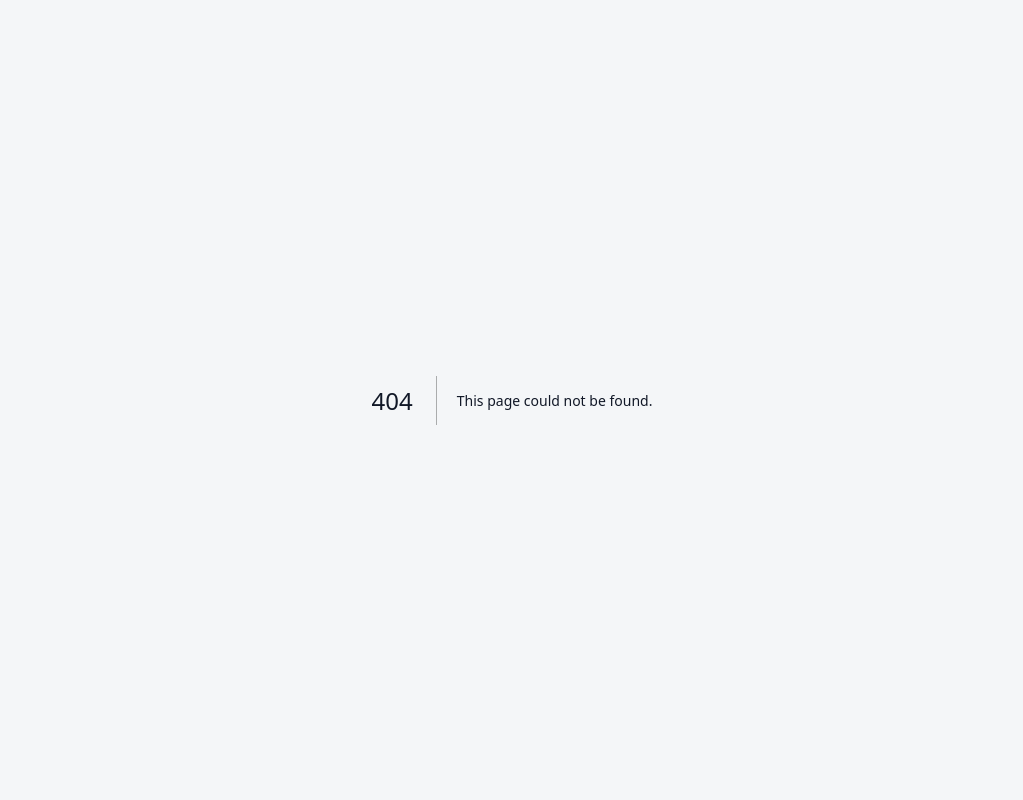
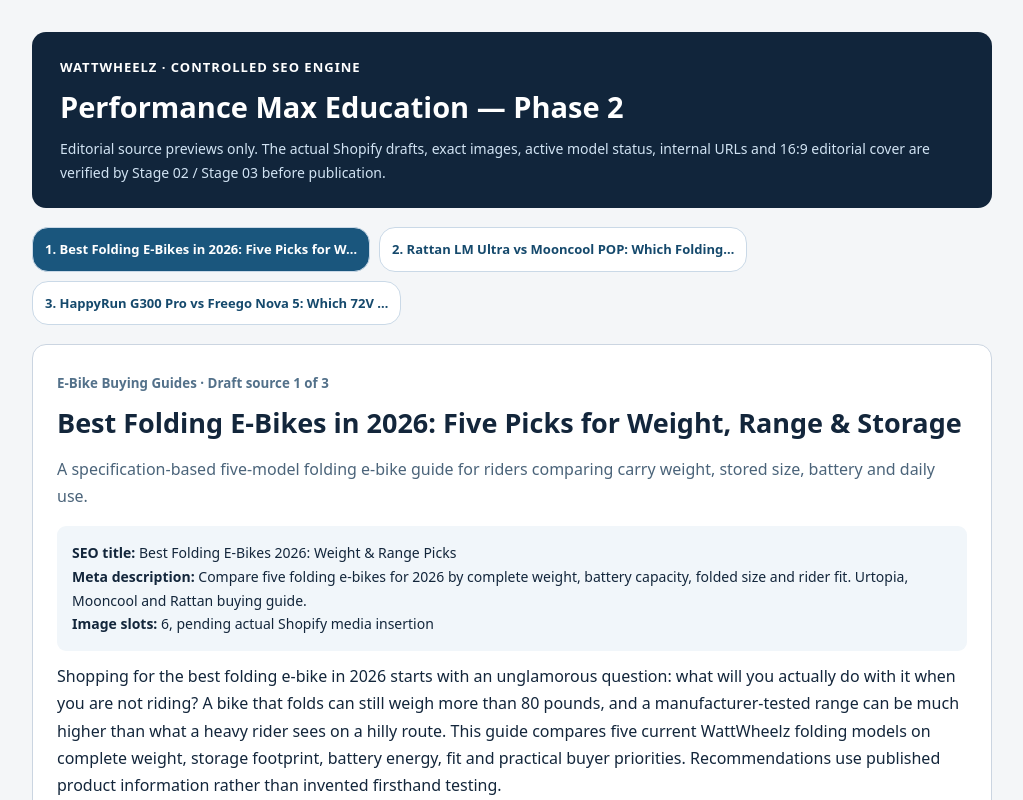
Before and after one commit to HighTicketElites/ecommerce-seo-engine, a Next.js app: page /pmax-phase2-review in a window 1280 px wide. Before the commit this address had no page. Shown: the top 800 px of the page, without its empty margins (128-1151 px from the left). Built offline with nearby package versions, Linux system fonts and the light colour scheme.

Commit message:
Add dedicated read-only Phase 2 article review interface without altering publisher

```diff
--- /dev/null
+++ b/app/pmax-phase2-review/page.js
@@ -0,0 +1,62 @@
+import jobs from '../../data/nov-04-phase2-batch.js';
+
+export const dynamic='force-dynamic';
+export const metadata={title:'WattWheelz SEO — Phase 2 Editorial Review',robots:{index:false,follow:false}};
+const productPages={
+ 'carbon-fold':'https://wattwheelz.com/products/carbon-fold',
+ 'urtopia-carbon-fold-step-thru-ebike':'https://wattwheelz.com/products/urtopia-carbon-fold-step-thru-ebike',
+ 'urtopia-carbon-fold-2-e-bike':'https://wattwheelz.com/products/urtopia-carbon-fold-2-e-bike',
+ 'mooncool-pop-folding-electric-bike':'https://wattwheelz.com/products/mooncool-pop-folding-electric-bike',
+ 'rattan-lm-ultra':'https://wattwheelz.com/products/rattan-lm-ultra',
+ 'happyrun-electric-dirt-bike-g300-pro':'https://wattwheelz.com/products/happyrun-electric-dirt-bike-g300-pro',
+ 'freego-nova5-electric-dirt-bike':'https://wattwheelz.com/products/freego-nova5-electric-dirt-bike',
+ '79bike-falcon-pro':'https://wattwheelz.com/products/79bike-falcon-pro'
+};
+const escapeHtml=value=>String(value??'').replace(/[&<>"']/g,c=>({'&':'&amp;','<':'&lt;','>':'&gt;','"':'&quot;',"'":'&#39;'}[c]));
+function renderPreview(job){
+ const plan=Object.fromEntries((job.image_plan||[]).map(p=>[p[0]+':'+p[1],p]));
+ return job.body.replace(/<!-- IMAGE:([^:]+):(\d+) -->/g,(_,handle,index)=>{
+  const p=plan[handle+':'+index];const url=productPages[handle];
+  if(!p||!url)return '<p style="border:1px solid #eee;padding:12px">Authentic Shopify product image to be inserted after OAuth validation.</p>';
+  return '<figure class="photo-slot"><a href="'+escapeHtml(url)+'" target="_blank" rel="noreferrer">Verify current manufacturer product image: '+escapeHtml(p[2])+'</a><figcaption>'+escapeHtml(p[3])+'</figcaption></figure>';
+ });
+}
+export default async function Review({searchParams}){
+ const p=await searchParams;const n=Number.parseInt(p?.article||'0',10);
+ const selected=Number.isInteger(n)&&n>=0&&n<jobs.length?n:0;
+ const job=jobs[selected],m=job.manifest;
+ return <main style={{fontFamily:'system-ui,Arial,sans-serif',color:'#13263b',maxWidth:960,margin:'32px auto',padding:'0 20px 60px',lineHeight:1.7}}>
+  <header style={{padding:'24px 28px',background:'#11253b',color:'white',borderRadius:14}}>
+   <div style={{fontSize:13,letterSpacing:1,fontWeight:800}}>WATTWHEELZ · CONTROLLED SEO ENGINE</div>
+   <h1 style={{fontSize:29,lineHeight:1.2,margin:'12px 0'}}>Performance Max Education — Phase 2</h1>
+   <p style={{fontSize:14,color:'#d1e3f3',margin:0}}>Editorial source previews only. The actual Shopify drafts, exact images, active model status, internal URLs and 16:9 editorial cover are verified by Stage 02 / Stage 03 before publication.</p>
+  </header>
+  <nav style={{display:'flex',flexWrap:'wrap',gap:9,margin:'19px 0'}}>{jobs.map((j,i)=><a key={j.manifest.handle} href={'/pmax-phase2-review?article='+i} style={{fontSize:13,padding:'10px 12px',border:'1px solid #cad9e7',background:i===selected?'#1a567d':'white',color:i===selected?'white':'#15496c',textDecoration:'none',borderRadius:16,fontWeight:750}}>{i+1}. {j.manifest.title.length>48?j.manifest.title.slice(0,46)+'…':j.manifest.title}</a>)}</nav>
+  <article style={{background:'#fff',border:'1px solid #cbd5e1',borderRadius:14,padding:'24px'}}>
+   <small style={{color:'#53718a',fontWeight:700}}>{m.blog_title} · Draft source {selected+1} of {jobs.length}</small>
+   <h2 style={{fontSize:27,lineHeight:1.25,margin:'10px 0 8px'}}>{m.title}</h2>
+   <p style={{color:'#4b647a'}}>{m.excerpt}</p>
+   <section style={{padding:15,background:'#f1f6fa',borderRadius:9,fontSize:14}}>
+    <div><strong>SEO title:</strong> {m.seo_title}</div>
+    <div><strong>Meta description:</strong> {m.meta_description}</div>
+    <div><strong>Image slots:</strong> {job.image_plan.length}, pending actual Shopify media insertion</div>
+   </section>
+   <div className="ww-review-body" dangerouslySetInnerHTML={{__html:renderPreview(job)}}/>
+  </article>
+  <footer style={{padding:17,background:'#f1f6fa',marginTop:22,borderRadius:12,fontSize:14}}>
+   <strong>Not published.</strong> These manuscripts passed source-content checks but have not passed the authenticated Shopify Draft QA.
+   <p><a href="https://wattwheelz-seo-draft-generator-info-19821198.vercel.app/">Open Stage 02 draft generator</a> · <a href="https://wattwheelz-shopify-content-ops-info-19821198.vercel.app/">Stage 03 publishing review</a></p>
+  </footer>
+  <style>{`
+   .ww-review-body h2{font-size:23px;margin-top:30px;line-height:1.25}
+   .ww-review-body h3{font-size:17px;margin-top:20px}
+   .ww-review-body p{margin:12px 0}
+   .ww-review-body a{color:#165f92}
+   .ww-review-body figure{padding:16px;background:#f4f7fa;border:1px solid #d4e0e9;border-radius:10px;margin:20px 0}
+   .ww-review-body figcaption{font-size:13px;color:#577086;margin-top:8px}
+   .ww-review-body table{display:block;overflow-x:auto;border-collapse:collapse;font-size:13px}
+   .ww-review-body th,.ww-review-body td{border:1px solid #c7d4e0;padding:9px;text-align:left;vertical-align:top}
+   .ww-review-body th{background:#eaf1f6}
+  `}</style>
+ </main>
+}
```
